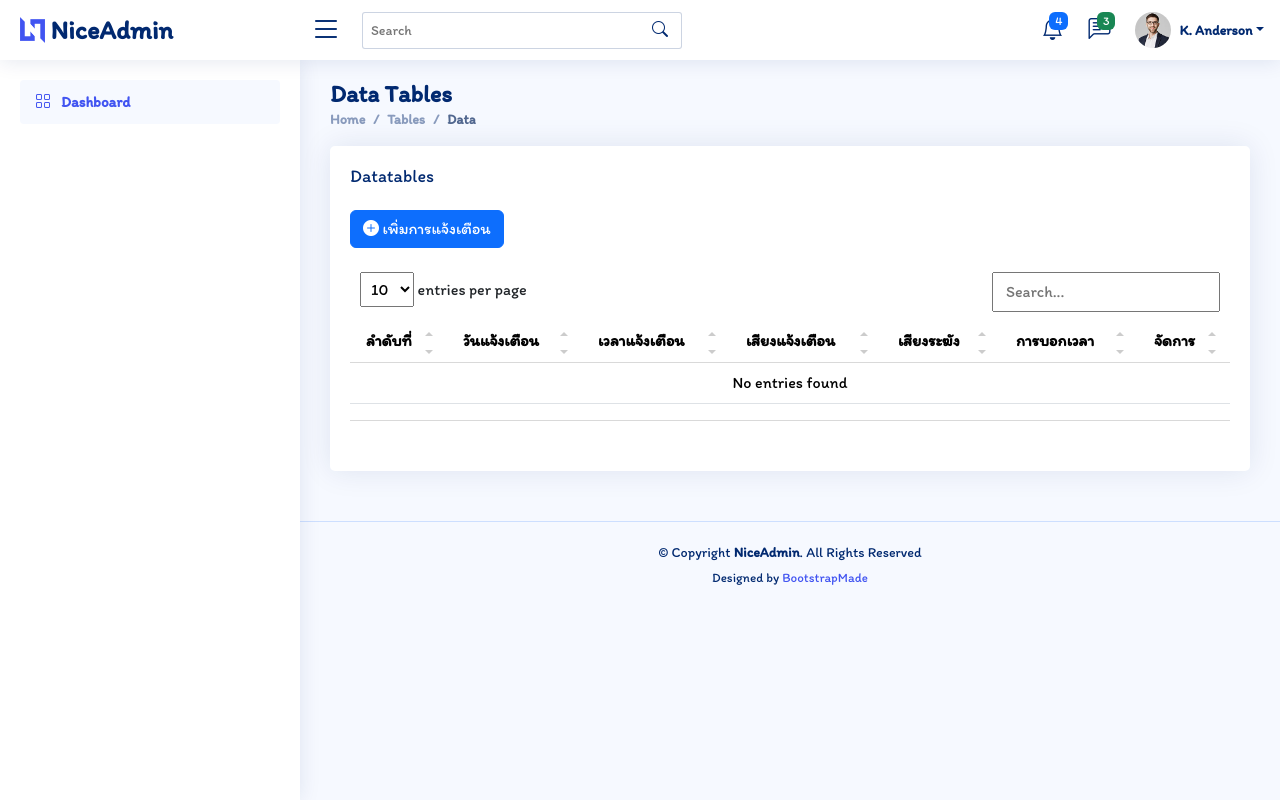
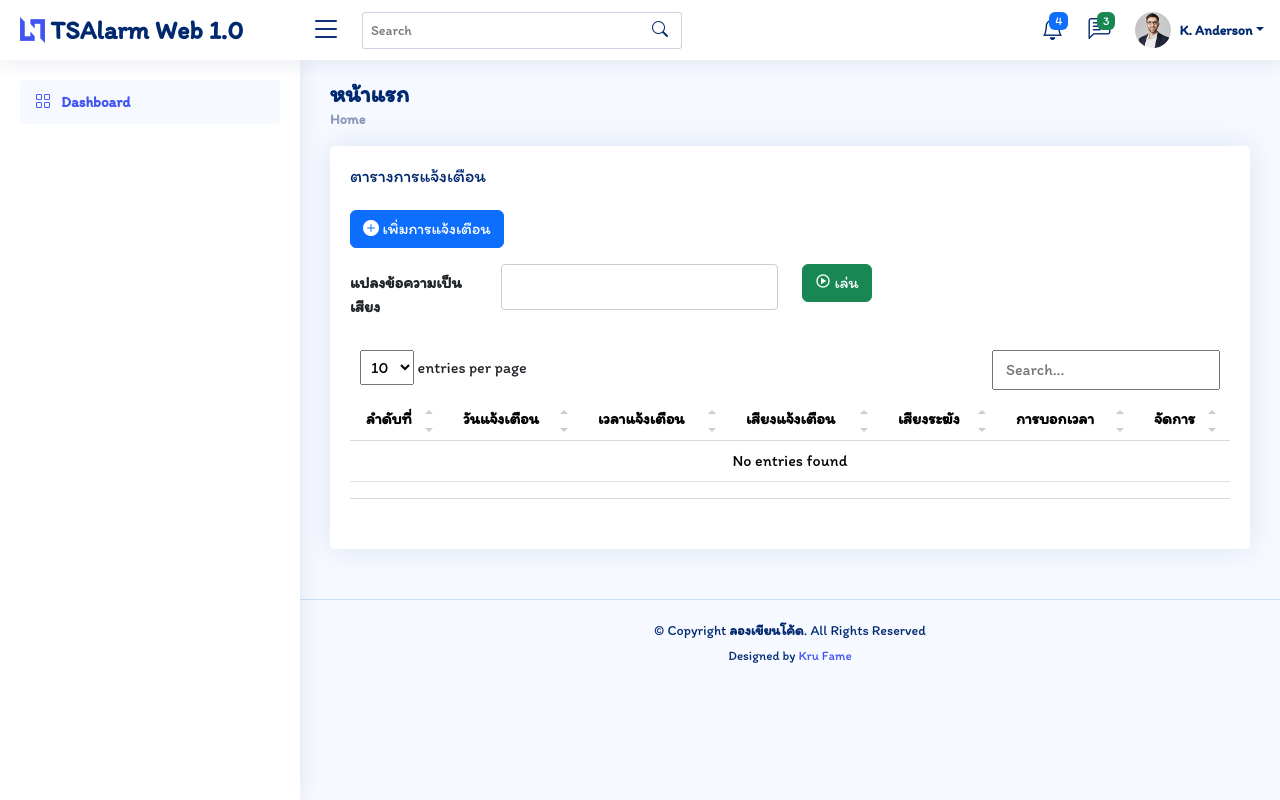
Before and after one commit to attane007/thai_school_alarm_web, a Django app: page / in a window 1280 px wide. Run offline with Django 3.2, Linux system fonts and the light colour scheme; data comes from the database, SQL or seed files in the repository; data that the repository does not hold is empty; parts of the project's set-up code (start-up, migrations or seed data) failed here and were passed over; some libraries are stand-ins or nearby versions.

Commit message:
add text to speech

```diff
--- a/data/views.py
+++ b/data/views.py
@@ -4,6 +4,11 @@ from django.views.decorators.http import require_http_methods
 from data.models import Audio, Day, Bell, Schedule
 from datetime import datetime
 from data.tasks import play_sound,check_schedule
+import requests
+import os
+import shutil
+import json
+import time
 
 # Create your views here.
 
@@ -68,3 +73,45 @@ def delete_schedule(request, schedule_id):
     schedule = get_object_or_404(Schedule, pk=schedule_id)
     schedule.delete()
     return JsonResponse({'message': 'Schedule deleted successfully.'})
+
+@require_http_methods(["POST"])
+def text_to_speech(request):
+    try:
+        data = json.loads(request.body)
+        input_text = data.get('text')
+    except:
+        return JsonResponse({'error': 'Invalid JSON'}, status=400)
+    Apikey='GgKWVlLWrUeiFu90YgS01AVwKS0rHTcQ'
+    url = 'https://api.aiforthai.in.th/vaja9/synth_audiovisual'
+    headers = {'Apikey':Apikey,'Content-Type' : 'application/json'}
+    text = input_text
+    data = {'input_text':text,'speaker': 1, 'phrase_break':0, 'audiovisual':0}
+    response = requests.post(url, json=data, headers=headers)
+    print(response.json().get('wav_url'))
+
+    time.sleep(3)
+    if response.status_code == 200:
+        wav_url = response.json().get('wav_url')
+        if wav_url:
+            resp = requests.get(wav_url, headers={'Apikey': Apikey})
+            if resp.status_code == 200:
+                temp_dir = 'temp'
+                temp_file = os.path.join(temp_dir, 'temp.wav')
+                os.makedirs(temp_dir, exist_ok=True)
+                try:
+                    with open(temp_file, 'wb') as file:
+                        file.write(resp.content)
+                    play_sound([temp_file])
+                    print("File saved to temp/temp.wav")
+                finally:
+                    shutil.rmtree(temp_dir)
+                return JsonResponse({"status":True,"msg":"success"}, status=200)
+            else:
+                print(f"Failed to download audio: {resp.reason}")
+                return JsonResponse({"status":False,"msg":f"Failed to download audio: {resp.reason}"}, status=200)
+        else:
+            print("No wav_url found in the response.")
+            return JsonResponse({"status":False,"msg":"No wav_url found in the response."}, status=200)
+    else:
+        print(f"Failed to synthesize speech: {response.reason}")
+        return JsonResponse({"status":False,"msg":f"Failed to synthesize speech: {response.reason}"}, status=200)
--- a/templates/base.html
+++ b/templates/base.html
@@ -6,7 +6,7 @@
   <meta charset="utf-8">
   <meta content="width=device-width, initial-scale=1.0" name="viewport">
 
-  <title>Dashboard - NiceAdmin Bootstrap Template</title>
+  <title>Thai School Alarm Web 1.0</title>
   <meta content="" name="description">
   <meta content="" name="keywords">
 
@@ -48,9 +48,9 @@
   <header id="header" class="header fixed-top d-flex align-items-center">
 
     <div class="d-flex align-items-center justify-content-between">
-      <a href="index.html" class="logo d-flex align-items-center">
+      <a href="/" class="logo d-flex align-items-center">
         <img src="{% static "assets/img/logo.png" %}" alt="">
-        <span class="d-none d-lg-block">NiceAdmin</span>
+        <span class="d-none d-lg-block">TSAlarm Web 1.0</span>
       </a>
       <i class="bi bi-list toggle-sidebar-btn"></i>
     </div><!-- End Logo -->
@@ -293,14 +293,14 @@
   <!-- ======= Footer ======= -->
   <footer id="footer" class="footer">
     <div class="copyright">
-      &copy; Copyright <strong><span>NiceAdmin</span></strong>. All Rights Reserved
+      &copy; Copyright <strong><span>ลองเขียนโค้ด</span></strong>. All Rights Reserved
     </div>
     <div class="credits">
       <!-- All the links in the footer should remain intact. -->
       <!-- You can delete the links only if you purchased the pro version. -->
       <!-- Licensing information: https://bootstrapmade.com/license/ -->
       <!-- Purchase the pro version with working PHP/AJAX contact form: https://bootstrapmade.com/nice-admin-bootstrap-admin-html-template/ -->
-      Designed by <a href="https://bootstrapmade.com/">BootstrapMade</a>
+      Designed by <a href="mailto:poramin@kkumail.com">Kru Fame</a>
     </div>
   </footer><!-- End Footer -->
 
--- a/templates/main.html
+++ b/templates/main.html
@@ -10,12 +10,10 @@
 </style>
 <main id="main" class="main">
   <div class="pagetitle">
-    <h1>Data Tables</h1>
+    <h1>หน้าแรก</h1>
     <nav>
       <ol class="breadcrumb">
         <li class="breadcrumb-item"><a href="index.html">Home</a></li>
-        <li class="breadcrumb-item">Tables</li>
-        <li class="breadcrumb-item active">Data</li>
       </ol>
     </nav>
   </div>
@@ -26,7 +24,7 @@
       <div class="col-lg-12">
         <div class="card">
           <div class="card-body">
-            <h5 class="card-title">Datatables</h5>
+            <h5 class="card-title">ตารางการแจ้งเตือน</h5>
             <!-- Basic Modal -->
             <button
               type="button"
@@ -36,6 +34,19 @@
             >
               <i class="bi bi-plus-circle-fill"></i> เพิ่มการแจ้งเตือน
             </button>
+            <form id="speech_form" action="POST">
+              <div class="row mb-3">
+                <label for="inputText" class="col-md-2 col-form-label"
+                  ><strong>แปลงข้อความเป็นเสียง</strong></label
+                >
+                <div class="col-md-4">
+                  <input type="text" class="form-control" id="inputText" maxlength="300" required autocomplete="off"/>
+                </div>
+                <div class="col-md-2">
+                  <button type="submit" class="btn btn-success" title="เล่น"><i class='bx bx-play-circle'></i> เล่น</button>
+                </div>
+              </div>
+            </form>
             <div class="modal fade" id="basicModal" tabindex="-1">
               <div class="modal-dialog">
                 <div class="modal-content">
@@ -308,6 +319,45 @@
     return false; // Prevent default action of the button
 }
 
+document.getElementById('speech_form').addEventListener('submit', function(event) {
+  event.preventDefault(); // Prevent the default form submission
+
+  const inputText = document.getElementById('inputText').value;
+
+  // Create a JSON object
+  const data = {
+      text: inputText
+  };
+
+  const csrftoken = getCookie('csrftoken');
+
+  const submitButton = event.target.querySelector('button[type="submit"]');
+  submitButton.disabled = true;
+  const originalText = submitButton.innerHTML;
+  submitButton.innerHTML = 'กำลังดำเนินการ...';
+
+  // Send the JSON data using Fetch API
+  fetch('/speech', {
+      method: 'POST',
+      headers: {
+          'Content-Type': 'application/json',
+          'X-CSRFToken': csrftoken,
+      },
+      body: JSON.stringify(data)
+  })
+  .then(response => response.json())
+  .then(data => {
+      // Handle the response data
+      console.log('Success:', data);
+  })
+  .catch((error) => {
+      console.error('Error:', error);
+  }).finally(() => {
+    submitButton.disabled = false;
+    submitButton.innerHTML = originalText; // Restore the original button text
+  });
+});
+
 function getCookie(name) {
   let cookieValue = null;
   if (document.cookie && document.cookie !== '') {
--- a/thai_school_alarm_web/urls.py
+++ b/thai_school_alarm_web/urls.py
@@ -23,7 +23,8 @@ urlpatterns = [
     path('admin/', admin.site.urls),
     path("", views.index),
     path("save_form",views.save_form),
-    path('delete_schedule/<int:schedule_id>/', views.delete_schedule)
+    path('delete_schedule/<int:schedule_id>/', views.delete_schedule),
+    path("speech",views.text_to_speech),
 ]
 
 if settings.DEBUG:
```
